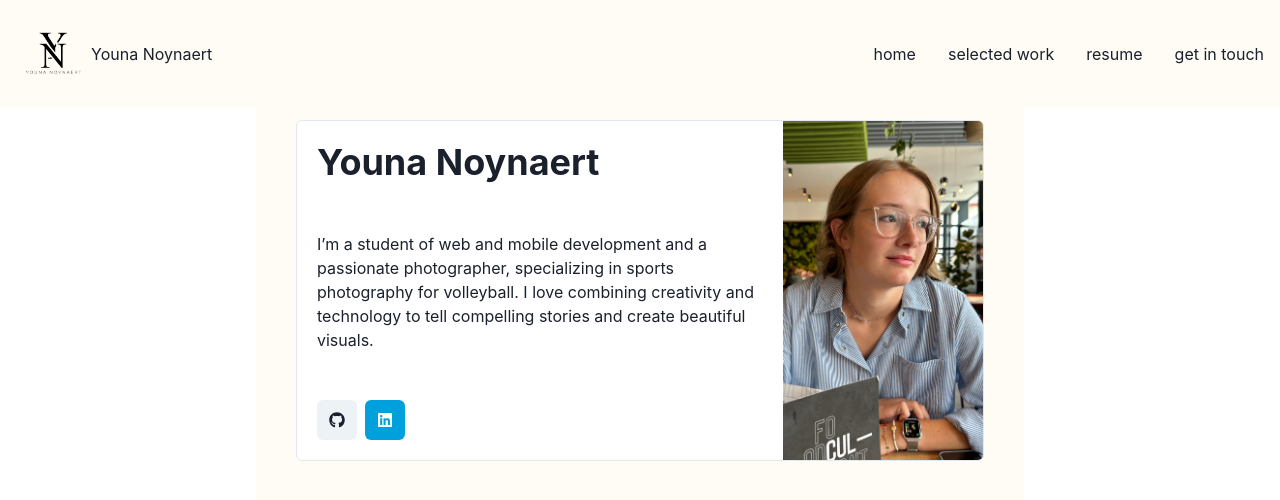
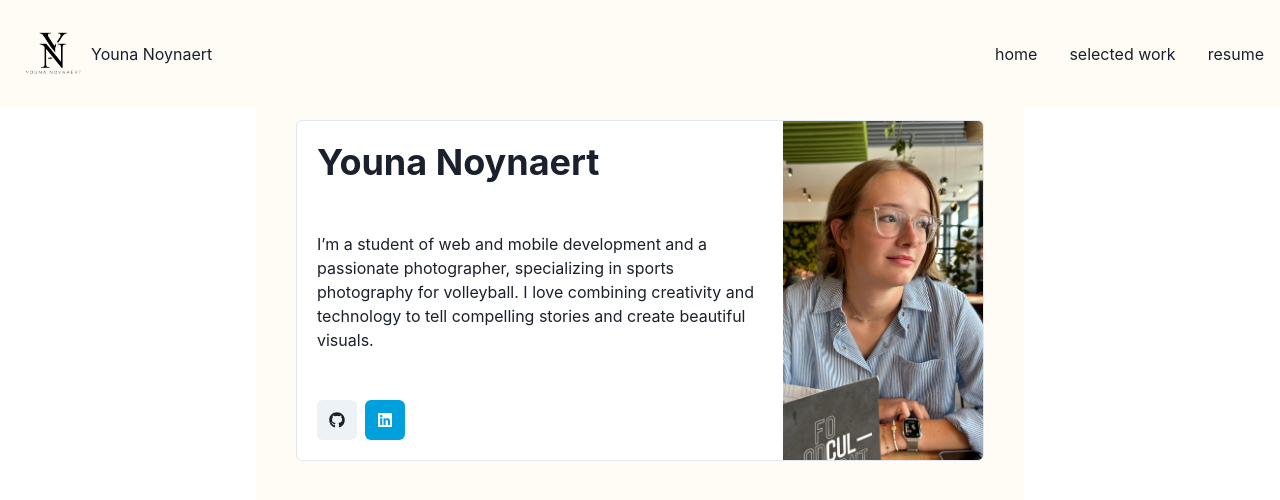
Before and after one commit to ynoynaert/website_personal, a React (Vite) app: page /home in a window 1280 px wide. Shown: the top 500 px of the page. Built offline with nearby package versions, Linux system fonts and the light colour scheme.

Commit message:
resume added

```diff
--- a/src/components/NavBar/MenuLinks.jsx
+++ b/src/components/NavBar/MenuLinks.jsx
@@ -16,8 +16,7 @@ export default function MenuLinks({ isOpen }) {
       >
         <MenuItem to="/home">home</MenuItem>
         <MenuItem to="/my_work">selected work</MenuItem>
-        <MenuItem to="/">resume</MenuItem>
-        <MenuItem to="/">get in touch</MenuItem>
+        <MenuItem to="/CV.pdf">resume</MenuItem>
       </Stack>
     </Box>
   );
```
Also changed, not shown: 1 other file (tests, documents, lock files or other folders).
